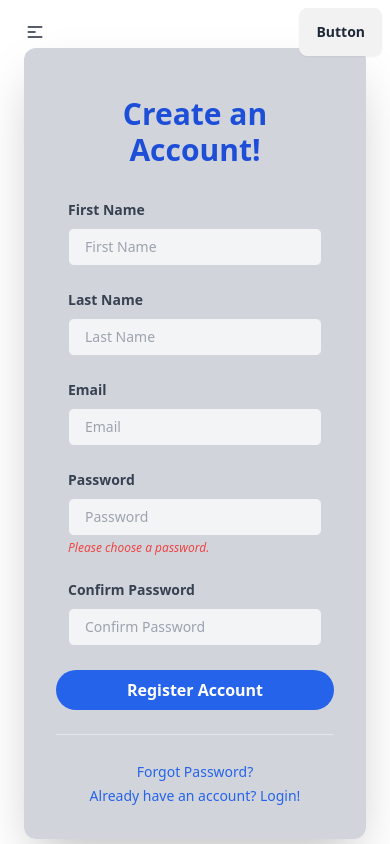
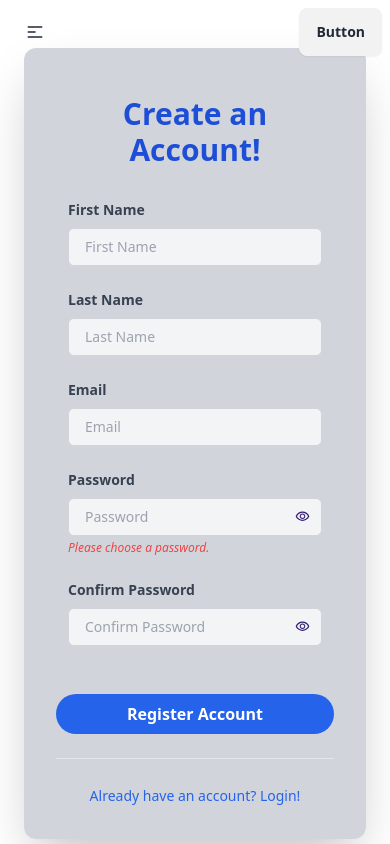
Before and after one commit to PHANT0M24/Travel-Guide-System, a React (Vite) app in the folder client/: page /register in a window 390 px wide. Shown: the top 844 px of the page. Built offline with nearby package versions, Linux system fonts and the light colour scheme.

Commit message:
show-hide button added

```diff
--- a/client/src/Components/Login/Login.jsx
+++ b/client/src/Components/Login/Login.jsx
@@ -1,6 +1,10 @@
+import { useState } from "react";
+
 const Login = () => {
+  const [show, setShow] = useState(false);
+
   return (
-    <div className="min-h-[80vh] flex container mx-auto">
+    <div className="min-h-[70vh] flex container mx-auto my-20">
       <style>
         {`
           .login_img_section {
@@ -11,7 +15,9 @@ const Login = () => {
       </style>
       <div className="hidden lg:flex w-full lg:w-1/2 login_img_section justify-around items-center lg:rounded-s-3xl">
         <div className="relative w-full mx-auto px-20 flex-col items-center space-y-6 z-10">
-          <h1 className="text-white text-center font-bold text-5xl">Discover Hidden Gems!</h1>
+          <h1 className="text-white text-center font-bold text-5xl">
+            Discover Hidden Gems!
+          </h1>
           <p className="text-white text-2xl text-justify font-serif">
             Open your eyes to diverse cultures, stunning landscapes, and
             unforgettable experiences, creating lifelong memories and enriching
@@ -26,7 +32,7 @@ const Login = () => {
               Hello Again!
             </h1>
             <p className="text-sm font-normal text-gray-600 mb-8">
-              Welcome Back
+              Welcome Back. Ready to log in?
             </p>
             <div className="flex items-center border-2 mb-8 py-2 px-3 rounded-2xl bg-gray-50">
               <svg
@@ -64,13 +70,34 @@ const Login = () => {
                   clipRule="evenodd"
                 />
               </svg>
+              <div className="relative w-full">
                 <input
                   className="pl-2 w-full outline-none border-none bg-gray-50"
-                type="password"
+                  type={show? "text" : "password"}
                   name="password"
                   id="password"
                   placeholder="Password"
                 />
+                <div className="absolute top-0 right-4">
+                        <label className="swap swap-flip text-9xl">
+                          <input
+                            type="checkbox"
+                            onClick={() => {
+                              setShow(!show);
+                            }}
+                          />
+                          {show ? (
+                            <div className="swap-on w-[15px] h-[15px]">
+                              <img src="../../../public/visibilityOFF.svg" />
+                            </div>
+                          ) : (
+                            <div className="swap-off w-[15px] h-[15px]">
+                              <img src="../../../public/visibilityON.svg" />
+                            </div>
+                          )}
+                        </label>
+                      </div>
+              </div>
             </div>
             <button
               type="submit"
--- a/client/src/Components/Register/Register.jsx
+++ b/client/src/Components/Register/Register.jsx
@@ -1,4 +1,9 @@
+import { useState } from "react";
+
 const Register = () => {
+  const [show, setShow] = useState(false);
+  const [showC, setShowC] = useState(false);
+
   const handleRegistration = async (event) => {
     event.preventDefault();
     const form = event.target;
@@ -84,36 +89,78 @@ const Register = () => {
                   />
                 </div>
                 <div className="flex flex-wrap mb-6">
-                  <div className="w-full md:w-1/2 px-3 mb-6 md:mb-0">
+                  <div className="w-full md:w-1/2 px-3 mb-6 md:mb-0 relative">
                     <label
                       className="block mb-2 text-sm font-semibold text-gray-700"
                       htmlFor="password"
                     >
                       Password
                     </label>
+                    <div>
                       <input
                         className="w-full px-4 py-2 text-sm text-gray-700 bg-gray-100 border border-gray-300 rounded-md focus:outline-none focus:ring-2 focus:ring-blue-600 focus:border-transparent"
                         name="password"
-                      type="password"
+                        type={show ? "text" : "password"}
                         placeholder="Password"
                       />
+                      <div className="absolute top-9 right-6">
+                        <label className="swap swap-flip text-9xl">
+                          <input
+                            type="checkbox"
+                            onClick={() => {
+                              setShow(!show);
+                            }}
+                          />
+                          {show ? (
+                            <div className="swap-on w-[15px] h-[15px]">
+                              <img src="../../../public/visibilityOFF.svg" />
+                            </div>
+                          ) : (
+                            <div className="swap-off w-[15px] h-[15px]">
+                              <img src="../../../public/visibilityON.svg" />
+                            </div>
+                          )}
+                        </label>
+                      </div>
                       <p className="text-xs italic text-red-500 mt-1">
                         Please choose a password.
                       </p>
                     </div>
-                  <div className="w-full md:w-1/2 px-3">
+                  </div>
+                  <div className="w-full md:w-1/2 px-3 mb-6 md:mb-0 relative">
                     <label
                       className="block mb-2 text-sm font-semibold text-gray-700"
-                      htmlFor="c_password"
+                      htmlFor="password"
                     >
                       Confirm Password
                     </label>
+                    <div>
                       <input
                         className="w-full px-4 py-2 text-sm text-gray-700 bg-gray-100 border border-gray-300 rounded-md focus:outline-none focus:ring-2 focus:ring-blue-600 focus:border-transparent"
-                      name="c_password"
-                      type="password"
+                        name="password"
+                        type={show ? "text" : "password"}
                         placeholder="Confirm Password"
                       />
+                      <div className="absolute top-9 right-6">
+                        <label className="swap swap-flip text-9xl">
+                          <input
+                            type="checkbox"
+                            onClick={() => {
+                              setShowC(!showC);
+                            }}
+                          />
+                          {showC ? (
+                            <div className="swap-on w-[15px] h-[15px]">
+                              <img src="../../../public/visibilityOFF.svg" />
+                            </div>
+                          ) : (
+                            <div className="swap-off w-[15px] h-[15px]">
+                              <img src="../../../public/visibilityON.svg" />
+                            </div>
+                          )}
+                        </label>
+                      </div>
+                    </div>
                   </div>
                 </div>
                 <div className="mb-6 text-center">
@@ -125,14 +172,6 @@ const Register = () => {
                   </button>
                 </div>
                 <hr className="mb-6 border-t" />
-                <div className="text-center">
-                  <a
-                    className="inline-block text-sm text-blue-600 hover:text-blue-800"
-                    href="#"
-                  >
-                    Forgot Password?
-                  </a>
-                </div>
                 <div className="text-center">
                   <a
                     className="inline-block text-sm text-blue-600 hover:text-blue-800"
```
Also changed, not shown: client/public/visibilityOFF.svg (added), client/public/visibilityON.svg (added). Lines whose indentation alone changed are shown as unchanged.
